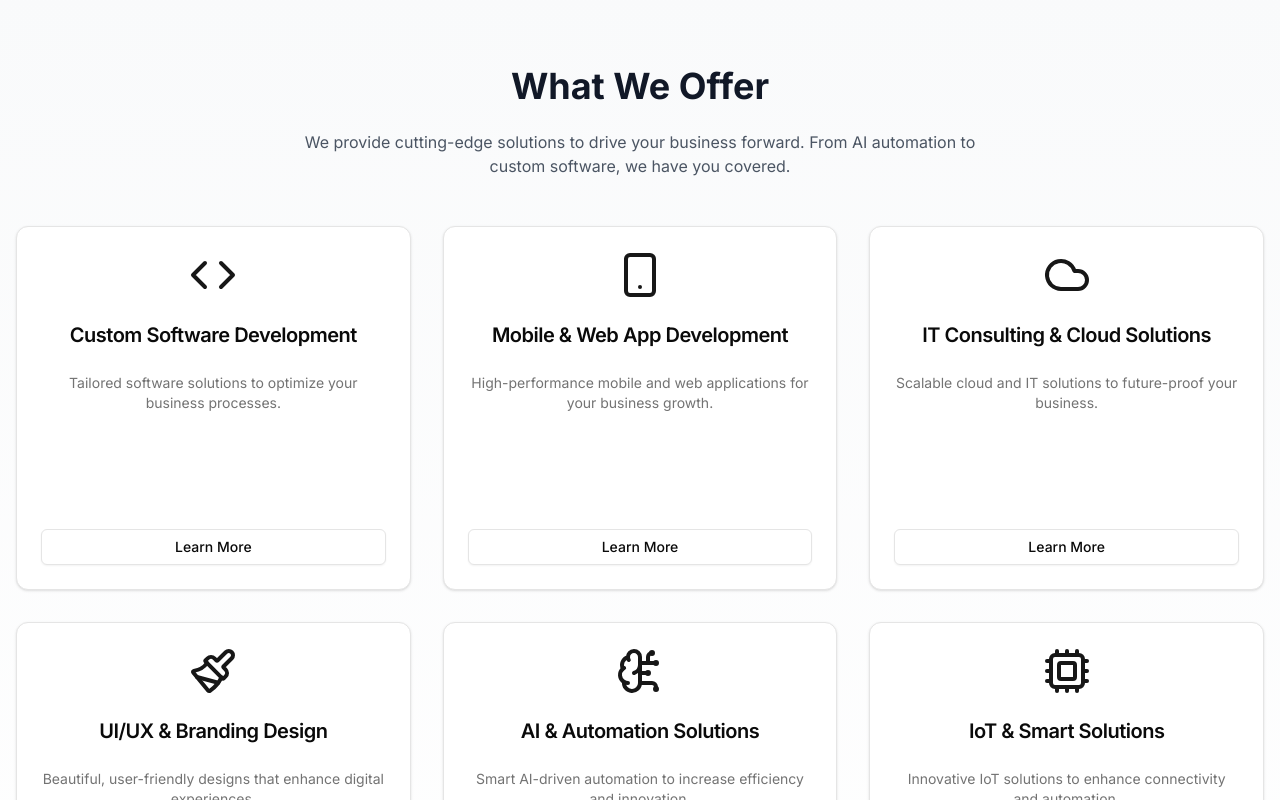
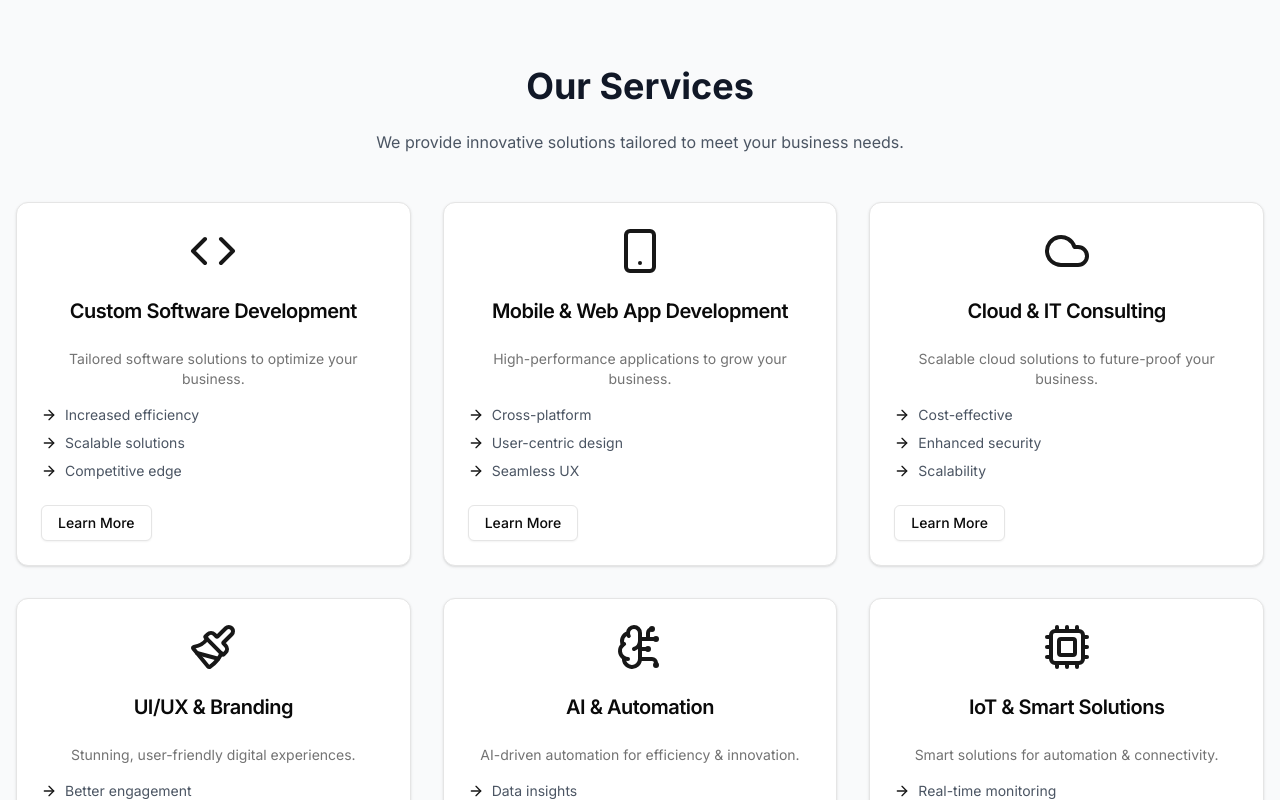
Before and after one commit to OpiniIsaac/hivekoonect_website, a Next.js app: page / in a window 1280 px wide. Shown: the part 760-1560 px from the top of the page. Built offline with nearby package versions, Linux system fonts and the light colour scheme.

Commit message:
added animations

```diff
--- a/components/services.tsx
+++ b/components/services.tsx
@@ -1,6 +1,6 @@
-"use client"
-import { useState } from "react";
-import { motion } from "framer-motion";
+"use client";
+import { useRef } from "react";
+import { motion, useInView } from "framer-motion";
 import {
   Code,
   Smartphone,
@@ -8,7 +8,6 @@ import {
   Paintbrush,
   BrainCircuit,
   ArrowRight,
-
   Cpu,
 } from "lucide-react";
 import {
@@ -25,103 +24,93 @@ const services = [
   {
     icon: <Code className="w-12 h-12 text-primary" />,
     title: "Custom Software Development",
-    description:
-      "Tailored software solutions to optimize your business processes.",
+    description: "Tailored software solutions to optimize your business.",
     benefits: [
       "Increased efficiency",
       "Scalable solutions",
-      "Competitive advantage",
+      "Competitive edge",
     ],
   },
   {
     icon: <Smartphone className="w-12 h-12 text-primary" />,
     title: "Mobile & Web App Development",
-    description:
-      "High-performance mobile and web applications for your business growth.",
-    benefits: [
-      "Cross-platform compatibility",
-      "User-centric design",
-      "Seamless user experience",
-    ],
+    description: "High-performance applications to grow your business.",
+    benefits: ["Cross-platform", "User-centric design", "Seamless UX"],
   },
   {
     icon: <Cloud className="w-12 h-12 text-primary" />,
-    title: "IT Consulting & Cloud Solutions",
-    description:
-      "Scalable cloud and IT solutions to future-proof your business.",
-    benefits: [
-      "Cost-effective infrastructure",
-      "Enhanced security",
-      "Flexible scalability",
-    ],
+    title: "Cloud & IT Consulting",
+    description: "Scalable cloud solutions to future-proof your business.",
+    benefits: ["Cost-effective", "Enhanced security", "Scalability"],
   },
   {
     icon: <Paintbrush className="w-12 h-12 text-primary" />,
-    title: "UI/UX & Branding Design",
-    description:
-      "Beautiful, user-friendly designs that enhance digital experiences.",
-    benefits: [
-      "Improved user engagement",
-      "Brand consistency",
-      "Increased conversion rates",
-    ],
+    title: "UI/UX & Branding",
+    description: "Stunning, user-friendly digital experiences.",
+    benefits: ["Better engagement", "Brand consistency", "Higher conversions"],
   },
   {
     icon: <BrainCircuit className="w-12 h-12 text-primary" />,
-    title: "AI & Automation Solutions",
-    description:
-      "Smart AI-driven automation to increase efficiency and innovation.",
-    benefits: [
-      "Data-driven insights",
-      "Process optimization",
-      "Predictive analytics",
-    ],
+    title: "AI & Automation",
+    description: "AI-driven automation for efficiency & innovation.",
+    benefits: ["Data insights", "Process optimization", "Predictive analytics"],
   },
   {
     icon: <Cpu className="w-12 h-12 text-primary" />,
     title: "IoT & Smart Solutions",
-    description:
-      "Innovative IoT solutions to enhance connectivity and automation.",
+    description: "Smart solutions for automation & connectivity.",
     benefits: [
       "Real-time monitoring",
-      "Enhanced operational efficiency",
-      "Scalable IoT architecture",
+      "Operational efficiency",
+      "Scalable IoT",
     ],
   },
 ];
 
-
 export default function Services() {
-  const [hoveredIndex, setHoveredIndex] = useState<number | null>(null);
+  const ref = useRef(null);
+  const isInView = useInView(ref, { once: true, margin: "-100px" });
 
   return (
-    <section
-      id="services"
-      className="py-20 bg-gradient-to-b from-gray-50 to-white"
-    >
-      <div className="container mx-auto px-4">
-        <h2 className="text-4xl font-bold text-center mb-6 text-gray-900">
-          What We Offer
-        </h2>
-        <p className="text-center text-gray-600 max-w-2xl mx-auto mb-12">
-          We provide cutting-edge solutions to drive your business forward. From
-          AI automation to custom software, we have you covered.
-        </p>
+    <section id="services" className="py-20 bg-gray-50">
+      <div className="container mx-auto px-4" ref={ref}>
+        {/* Section Title */}
+        <motion.h2
+          className="text-4xl font-bold text-center mb-6 text-gray-900"
+          initial={{ opacity: 0, y: 30 }}
+          animate={isInView ? { opacity: 1, y: 0 } : {}}
+          transition={{ duration: 0.6 }}
+        >
+          Our Services
+        </motion.h2>
+        <motion.p
+          className="text-center text-gray-600 max-w-2xl mx-auto mb-12"
+          initial={{ opacity: 0 }}
+          animate={isInView ? { opacity: 1 } : {}}
+          transition={{ duration: 0.8, delay: 0.2 }}
+        >
+          We provide innovative solutions tailored to meet your business needs.
+        </motion.p>
+
+        {/* Service Cards */}
         <div className="grid grid-cols-1 md:grid-cols-2 lg:grid-cols-3 gap-8">
           {services.map((service, index) => (
             <motion.div
               key={index}
-              initial={{ opacity: 0, y: 20 }}
-              animate={{ opacity: 1, y: 0 }}
-              transition={{ duration: 0.5, delay: index * 0.1 }}
-              onHoverStart={() => setHoveredIndex(index)}
-              onHoverEnd={() => setHoveredIndex(null)}
+              initial={{ opacity: 0, y: 50 }}
+              animate={isInView ? { opacity: 1, y: 0 } : {}}
+              transition={{ duration: 0.5, delay: index * 0.2 }}
             >
-              <Card className="h-full flex flex-col transition-all duration-300 hover:shadow-xl">
+              <Card className="h-full flex flex-col transition-all duration-300 hover:shadow-lg">
                 <CardHeader>
-                  <div className="mb-4 flex items-center justify-center">
+                  <motion.div
+                    className="mb-4 flex items-center justify-center"
+                    initial={{ scale: 0.5, opacity: 0 }}
+                    animate={isInView ? { scale: 1, opacity: 1 } : {}}
+                    transition={{ duration: 0.5, delay: index * 0.2 }}
+                  >
                     {service.icon}
-                  </div>
+                  </motion.div>
                   <CardTitle className="text-xl font-semibold text-center">
                     {service.title}
                   </CardTitle>
@@ -136,10 +125,7 @@ export default function Services() {
                         key={i}
                         className="flex items-center text-sm text-gray-600"
                         initial={{ opacity: 0, x: -10 }}
-                        animate={{
-                          opacity: hoveredIndex === index ? 1 : 0,
-                          x: hoveredIndex === index ? 0 : -10,
-                        }}
+                        animate={isInView ? { opacity: 1, x: 0 } : {}}
                         transition={{ duration: 0.3, delay: i * 0.1 }}
                       >
                         <ArrowRight className="w-4 h-4 mr-2 text-primary" />
@@ -149,9 +135,14 @@ export default function Services() {
                   </ul>
                 </CardContent>
                 <CardFooter>
-                  <Button variant="outline" className="w-full">
-                    Learn More
-                  </Button>
+                  <motion.div
+                    whileHover={{ scale: 1.05 }}
+                    whileTap={{ scale: 0.95 }}
+                  >
+                    <Button variant="outline" className="w-full">
+                      Learn More
+                    </Button>
+                  </motion.div>
                 </CardFooter>
               </Card>
             </motion.div>
```
